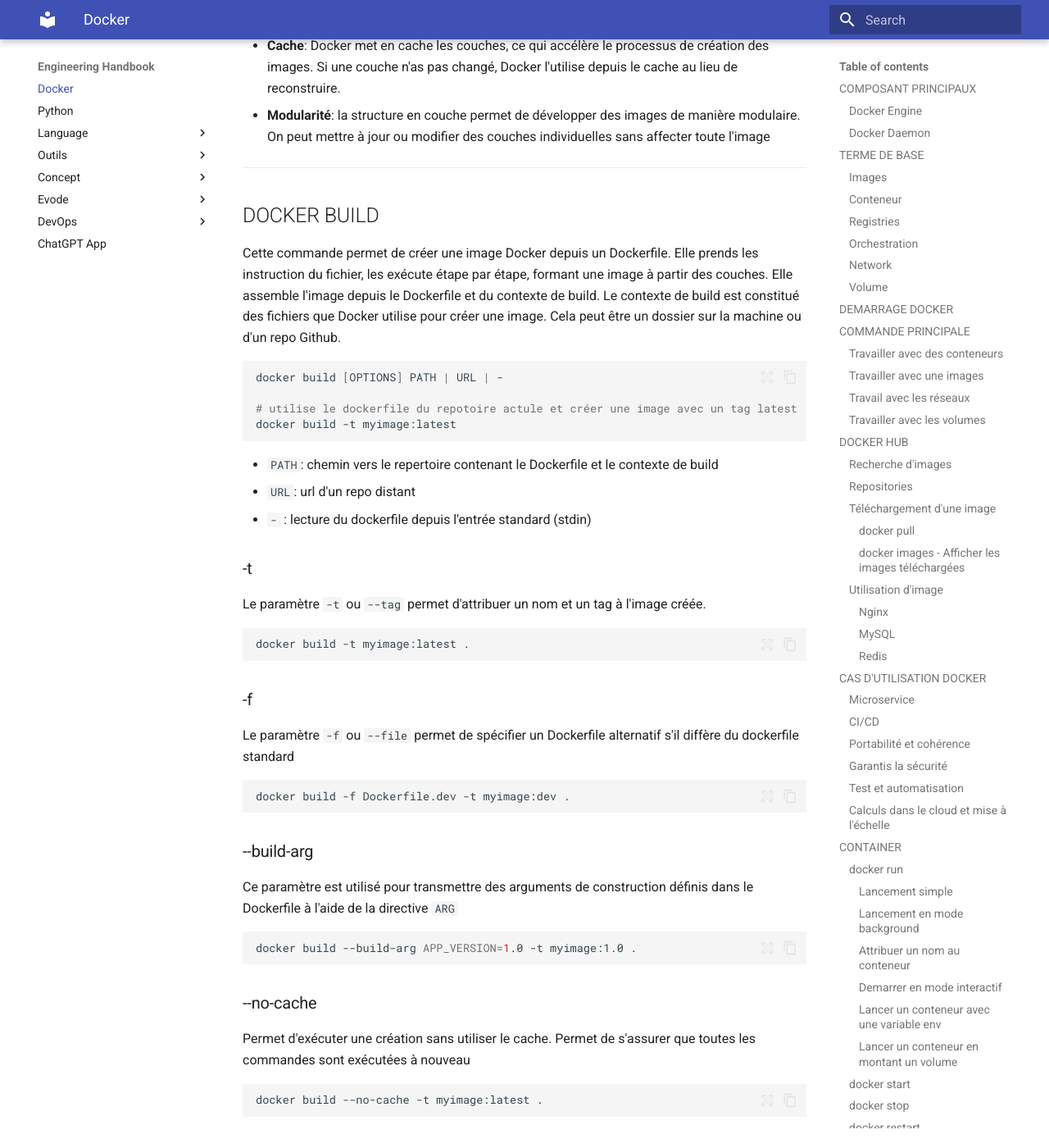
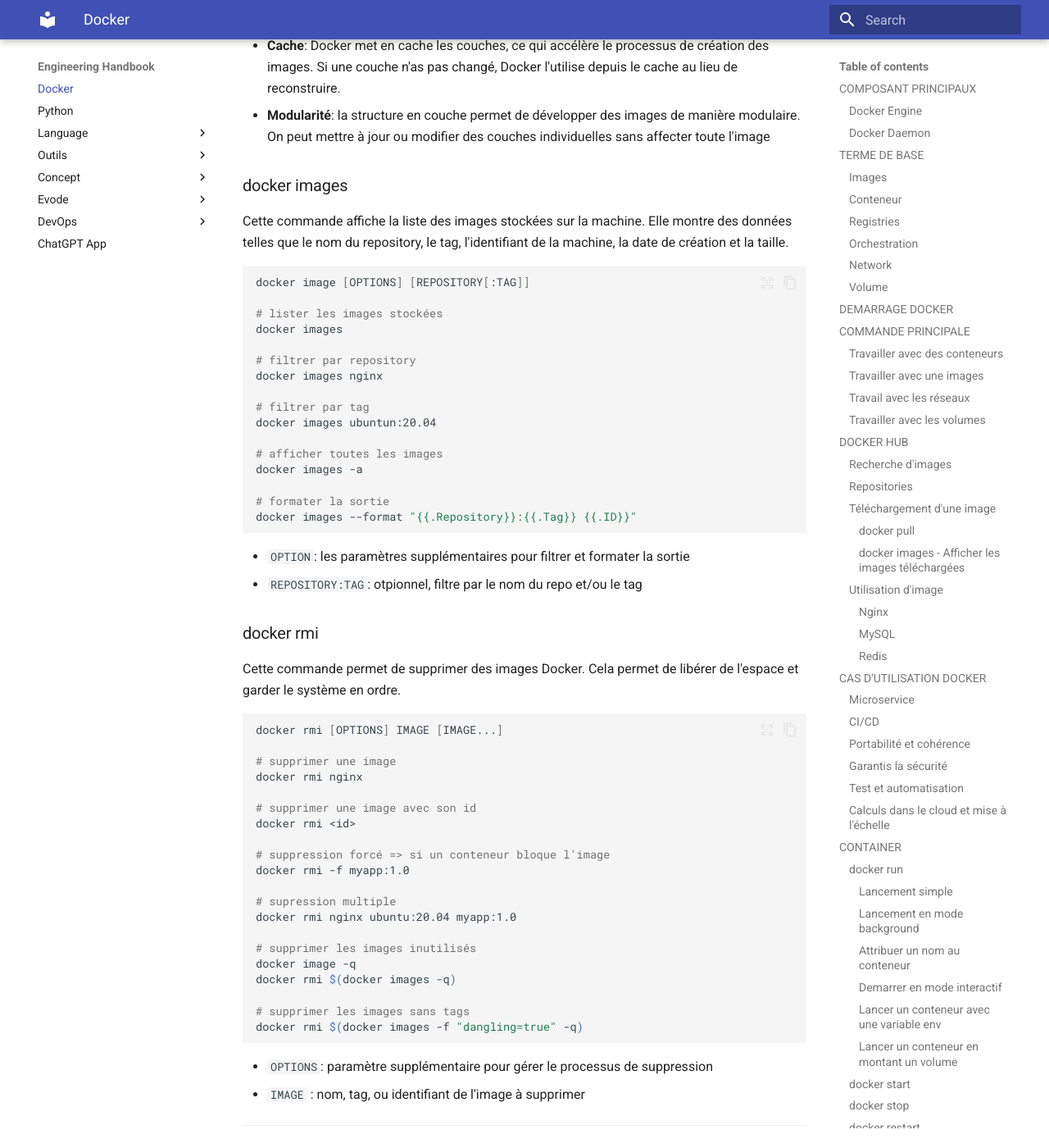
Before and after one commit to GuillemotClement/engineering-handbook, an MkDocs documentation site: the page built from docs/docker/index.md, in a window 1280 px wide and 1400 px high, scrolled down 23610 px. Shown: the whole window at 82% size. Built offline with MkDocs 1.6.1 and Material for MkDocs 9.7.7, drawn with Linux system fonts in a browser that asks for light colours.

Commit message:
feat: docker - docker image

````diff
--- a/docs/docker/index.md
+++ b/docs/docker/index.md
@@ -914,6 +914,60 @@ Avantage d'utiliser des couches :
 - **Cache**: Docker met en cache les couches, ce qui accélère le processus de création des images. Si une couche n'as pas changé, Docker l'utilise depuis le cache au lieu de reconstruire.
 - **Modularité**: la structure en couche permet de développer des images de manière modulaire. On peut mettre à jour ou modifier des couches individuelles sans affecter toute l'image
 
+### docker images
+Cette commande affiche la liste des images stockées sur la machine. Elle montre des données telles que le nom du repository, le tag, l'identifiant de la machine, la date de création et la taille.
+
+```shell
+docker image [OPTIONS] [REPOSITORY[:TAG]]
+
+# lister les images stockées
+docker images
+
+# filtrer par repository
+docker images nginx
+
+# filtrer par tag
+docker images ubuntun:20.04
+
+# afficher toutes les images
+docker images -a
+
+# formater la sortie
+docker images --format "{{.Repository}}:{{.Tag}} {{.ID}}"
+```
+
+- `OPTION`: les paramètres supplémentaires pour filtrer et formater la sortie
+- `REPOSITORY:TAG`: otpionnel, filtre par le nom du repo et/ou le tag
+
+### docker rmi
+Cette commande permet de supprimer des images Docker. Cela permet de libérer de l'espace et garder le système en ordre.
+
+```shell
+docker rmi [OPTIONS] IMAGE [IMAGE...]
+
+# supprimer une image
+docker rmi nginx
+
+# supprimer une image avec son id
+docker rmi <id>
+
+# suppression forcé => si un conteneur bloque l'image
+docker rmi -f myapp:1.0
+
+# supression multiple
+docker rmi nginx ubuntu:20.04 myapp:1.0
+
+# supprimer les images inutilisés
+docker image -q
+docker rmi $(docker images -q)
+
+# supprimer les images sans tags
+docker rmi $(docker images -f "dangling=true" -q)
+```
+
+- `OPTIONS`: paramètre supplémentaire pour gérer le processus de suppression
+- `IMAGE` : nom, tag, ou identifiant de l'image à supprimer
+
 ---
 
 ## DOCKER BUILD
````
